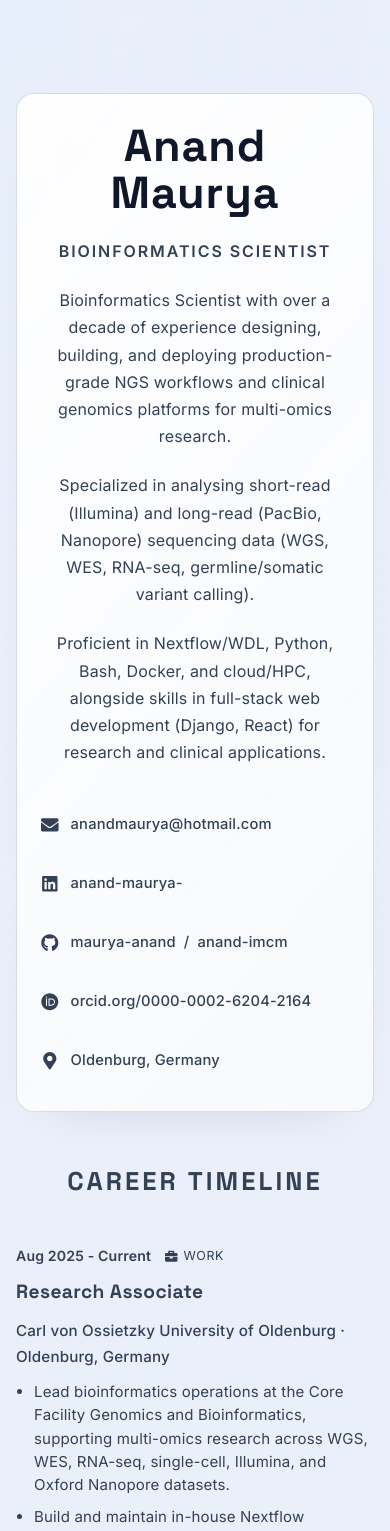
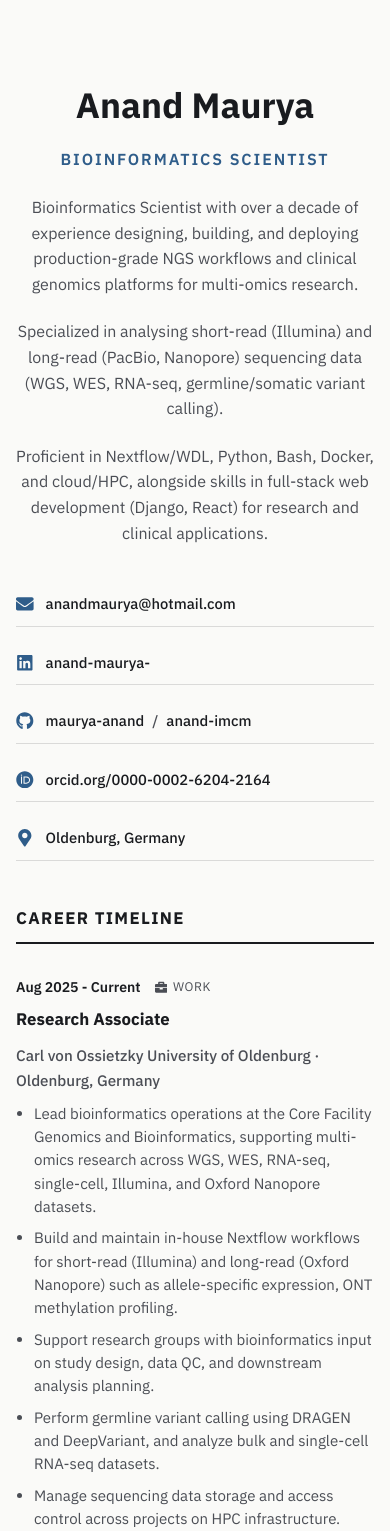
Before and after one commit to maurya-anand/maurya-anand.github.io, a React (Vite) app: page / in a window 390 px wide. Shown: the top 1531 px of the page. Built offline with nearby package versions, Linux system fonts and the light colour scheme.

Commit message:
switched the font and using a consistent layout across the components

```diff
--- a/src/App.css
+++ b/src/App.css
@@ -1,18 +1,14 @@
-@import url('https://fonts.googleapis.com/css2?family=Inter:wght@400;500;600;700&family=Space+Grotesk:wght@500;600;700&display=swap');
+@import url('https://fonts.googleapis.com/css2?family=IBM+Plex+Sans:wght@400;500;600;700&display=swap');
 
 :root {
-  --bg-gradient-start: #f8fafc;
-  --bg-gradient-end: #e2e8f0;
-  --surface-01: rgba(255, 255, 255, 0.94);
-  --surface-02: rgba(248, 250, 252, 0.92);
-  --highlights: #2563eb;
-  --text-strong: #0f172a;
-  --text-muted: #334155;
-  --heading-font: 'Space Grotesk', sans-serif;
-  --body-font: 'Inter', sans-serif;
-  --card-radius: 24px;
-  --section-gap: 72px;
-  --inner-gap: 32px;
+  --paper: #fafaf8;
+  --ink: #191b1f;
+  --ink-muted: #4b4e55;
+  --accent: #2f5d8a;
+  --border: rgba(25, 27, 31, 0.14);
+  --font: 'IBM Plex Sans', -apple-system, 'Segoe UI', Helvetica, Arial, sans-serif;
+  --section-gap: 64px;
+  --inner-gap: 28px;
 }
 
 *,
@@ -33,26 +29,27 @@ html {
 
 body {
   min-height: 100vh;
-  font-family: var(--body-font);
-  background: radial-gradient(circle at top left, rgba(37, 99, 235, 0.08), transparent 40%),
-    radial-gradient(circle at bottom right, rgba(217, 119, 6, 0.08), transparent 45%),
-    linear-gradient(160deg, var(--bg-gradient-start), var(--bg-gradient-end));
-  color: var(--text-muted);
-  line-height: 1.7;
-  letter-spacing: 0.01em;
+  font-family: var(--font);
+  background: var(--paper);
+  color: var(--ink-muted);
+  line-height: 1.6;
   -webkit-font-smoothing: antialiased;
 }
 
 a {
-  color: var(--highlights);
+  color: var(--accent);
   text-decoration: none;
   font-weight: 600;
 }
 
+a:hover {
+  text-decoration: underline;
+}
+
 .container {
-  width: min(1100px, 100%);
+  width: min(1000px, 100%);
   margin: 0 auto;
-  padding: 0px 28px 110px; /* Reduced top padding */
+  padding: 0px 28px 100px;
   display: flex;
   flex-direction: column;
   gap: var(--section-gap);
@@ -71,26 +68,28 @@ h3,
 h4,
 h5,
 h6 {
-  font-family: var(--heading-font);
-  letter-spacing: 0.02em;
-  color: var(--text-strong);
+  font-family: var(--font);
+  color: var(--ink);
+  font-weight: 700;
 }
 
 h1 {
-  font-size: clamp(2.8rem, 4vw, 3.6rem);
-  line-height: 1.05;
+  font-size: clamp(2.2rem, 3.4vw, 2.75rem);
+  line-height: 1.15;
 }
 
 h2 {
-  font-size: clamp(1.6rem, 2.6vw, 2.2rem);
+  font-size: 1.05rem;
   text-transform: uppercase;
-  letter-spacing: 0.12em;
-  text-align: center;
-  color: var(--text-muted);
+  letter-spacing: 0.08em;
+  text-align: left;
+  color: var(--ink);
+  padding-bottom: 10px;
+  border-bottom: 2px solid var(--ink);
 }
 
 h3 {
-  font-size: clamp(1.2rem, 2vw, 1.6rem);
+  font-size: clamp(1.05rem, 1.6vw, 1.2rem);
 }
 
 .centered-header {
@@ -100,46 +99,24 @@ h3 {
 .section-container {
   display: flex;
   flex-direction: column;
-  gap: 36px;
+  gap: 28px;
 }
 
 .card {
   position: relative;
-  border-radius: var(--card-radius);
-  padding: 42px 48px;
-  background: linear-gradient(130deg, var(--surface-01), var(--surface-02));
-  border: 1px solid rgba(148, 163, 184, 0.35);
-  backdrop-filter: blur(22px);
-  box-shadow: 0 24px 50px -40px rgba(15, 23, 42, 0.2);
-}
-
-@media (max-width: 1024px) {
-  .card {
-    padding: 36px 38px;
-    border-radius: 20px;
-  }
 }
 
 @media (max-width: 768px) {
   .container {
-    padding: 56px 18px 88px;
-    gap: 56px;
-  }
-
-  .card {
-    padding: 30px 28px;
+    padding: 48px 18px 80px;
+    gap: 52px;
   }
 }
 
 @media (max-width: 520px) {
   .container {
-    padding: 44px 16px 68px;
-    gap: 48px;
-  }
-
-  .card {
-    padding: 28px 24px;
-    border-radius: 18px;
+    padding: 40px 16px 60px;
+    gap: 44px;
   }
 }
 
@@ -153,7 +130,6 @@ h3 {
     text-shadow: none !important;
     filter: none !important;
     -webkit-filter: none !important;
-    backdrop-filter: none !important;
   }
 
   @page {
@@ -188,8 +164,9 @@ h3 {
   }
 
   h2 {
-    font-size: 13pt !important;
-    letter-spacing: 0.08em;
+    font-size: 12pt !important;
+    letter-spacing: 0.06em;
+    border-bottom: 1px solid #000 !important;
   }
 
   h3 {
@@ -218,13 +195,4 @@ h3 {
   .section-container {
     gap: 12pt;
   }
-
-  .card {
-    border: 1px solid #ccc !important;
-    border-radius: 6pt;
-    padding: 14pt 16pt;
-    break-inside: avoid;
-    page-break-inside: avoid;
-  }
-
 }
--- a/src/App.jsx
+++ b/src/App.jsx
@@ -1,4 +1,4 @@
-import React, { useState, useEffect } from "react";
+import { useState, useEffect } from "react";
 import "./App.css";
 import Header from "./components/Header";
 import Timeline from "./components/Timeline";
```
